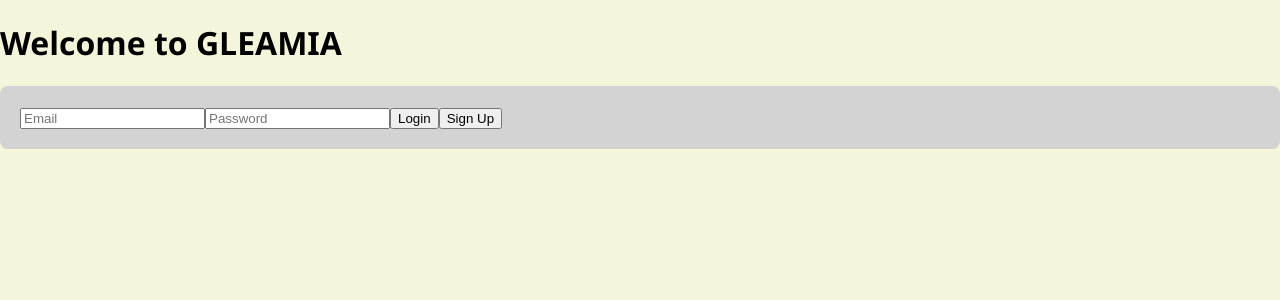
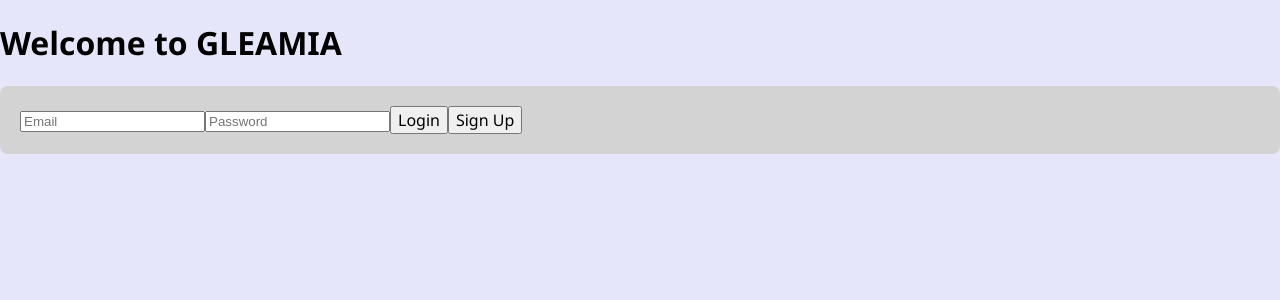
Before and after one commit to bemvelo/gleamia, a Next.js app: page / in a window 1280 px wide. Shown: the top 300 px of the page. Built offline with nearby package versions, Linux system fonts and the light colour scheme.

Commit message:
changed css backgroung colours

```diff
--- a/app/globals.css
+++ b/app/globals.css
@@ -1,13 +1,36 @@
+/* Global body styling */
 body {
-  background-color: #f5f5dc; /* nude/beige */
+  background-color: #e6e6fa; /* light purple (lavender) */
   color: #000000; /* black text */
   font-family: "Segoe UI", Tahoma, Geneva, Verdana, sans-serif; /* clean tech font */
   margin: 0;
   padding: 0;
 }
 
+/* Grey section blocks (e.g., male sections, admin panels) */
 .section-male {
-  background-color: #d3d3d3; /* grey for male sections */
+  background-color: #d3d3d3; /* light grey */
   padding: 20px;
   border-radius: 8px;
 }
+
+/* Accent buttons (pink) */
+.button-pink {
+  background-color: #ff69b4; /* hot pink */
+  color: #fff;
+  padding: 10px 20px;
+  border-radius: 6px;
+  border: none;
+  cursor: pointer;
+  font-weight: bold;
+}
+
+.button-pink:hover {
+  background-color: #ff85c1; /* lighter pink on hover */
+}
+
+/* General button styling */
+button {
+  font-family: inherit;
+  font-size: 1rem;
+}
```
